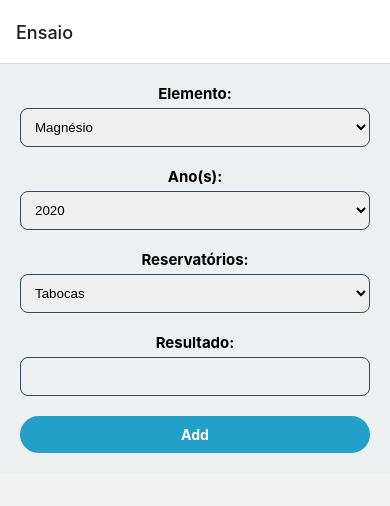
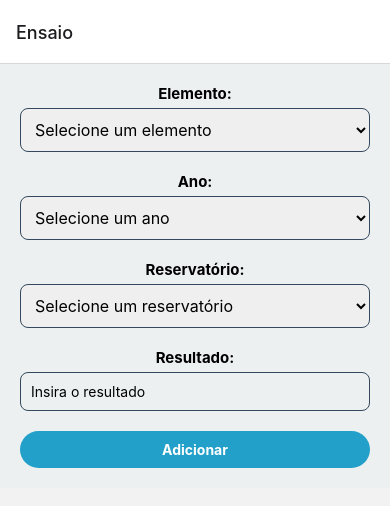
Before and after one commit to FelipePatriota/CAPA, a React Native app in the folder AwesomeProject/: screen / in a window 390 px wide. Shown: the top 506 px of the page. Built offline with nearby package versions, Linux system fonts and the light colour scheme.

Commit message:
Arrumando seleção

```diff
--- a/AwesomeProject/App.js
+++ b/AwesomeProject/App.js
@@ -1,29 +1,24 @@
 import React, { useState } from "react";
-import { View, Text, TouchableOpacity, StyleSheet, ScrollView, TextInput, Alert } from "react-native";
+import { View, Text, TouchableOpacity, StyleSheet, ScrollView, Alert, Picker, TextInput } from "react-native";
 import { NavigationContainer } from "@react-navigation/native";
 import { createStackNavigator } from "@react-navigation/stack";
-import { VictoryChart, VictoryBar, VictoryTheme } from "victory-native";
-
-const generateId = () => {
-  return '_' + Math.random().toString(36).substr(2, 9);
-};
 
 function SelectionScreen({ navigation }) {
   const [selectedElement, setSelectedElement] = useState('');
-  const [selectedYears, setSelectedYears] = useState([]);
-  const [selectedReservoirs, setSelectedReservoirs] = useState([]);
+  const [selectedYear, setSelectedYear] = useState('');
+  const [selectedReservoir, setSelectedReservoir] = useState('');
   const [result, setResult] = useState('');
 
-  const years = ['2020', '2021', '2022', '2023']; // anos disponíveis nas tabelas
-  const reservoirs = ['Tabocas', 'Severino Guerra', 'Pedro Moura']; // reservatórios disponíveis
-  const elements = ['Magnésio', 'Dureza', 'Condutividade', 'Alcalinidade', 'Amonia', 'Cloreto', 'Cor']; // elementos disponíveis
+  const elements = ['Magnésio', 'Dureza', 'Condutividade', 'Alcalinidade', 'Amonia', 'Cloreto', 'Cor'];
+  const years = ['2020', '2021', '2022', '2023'];
+  const reservoirs = ['Tabocas', 'Severino Guerra', 'Pedro Moura'];
 
   const navigateToResults = () => {
-    if (!selectedElement || selectedYears.length === 0 || selectedReservoirs.length === 0 || !result) {
-      Alert.alert('Seleção Incompleta', 'Por favor, selecione um elemento, pelo menos um ano, pelo menos um reservatório e insira um resultado.');
+    if (!selectedElement || !selectedYear || !selectedReservoir || !result) {
+      Alert.alert('Seleção Incompleta', 'Por favor, selecione um elemento, um ano, um reservatório e insira o resultado.');
       return;
     }
-    navigation.navigate('Results', { selectedElement, selectedYears, selectedReservoirs, result });
+    // Aqui você pode realizar a navegação para a tela de resultados, se necessário
   };
 
   return (
@@ -31,57 +26,54 @@ function SelectionScreen({ navigation }) {
       <View style={[styles.container, { paddingTop: 10 }]}>
 
         <Text style={styles.label}>Elemento:</Text>
-        <select
+        <Picker
           style={styles.input}
-          value={selectedElement}
+          selectedValue={selectedElement}
           onValueChange={(itemValue) => setSelectedElement(itemValue)}
         >
-          {elements.map((element) => (
-            <option key={element} value={element}>
-              {element}
-            </option>
+          <Picker.Item label="Selecione um elemento" value="" />
+          {elements.map((element, index) => (
+            <Picker.Item key={index} label={element} value={element} />
           ))}
-        </select>
+        </Picker>
 
-        <Text style={styles.label}>Ano(s):</Text>
-        <select
+        <Text style={styles.label}>Ano:</Text>
+        <Picker
           style={styles.input}
-          value={selectedYears}
-          onValueChange={(itemValue) => setSelectedYears(itemValue)}
+          selectedValue={selectedYear}
+          onValueChange={(itemValue) => setSelectedYear(itemValue)}
         >
-          {years.map((year) => (
-            <option key={year} value={year}>
-              {year}
-            </option>
+          <Picker.Item label="Selecione um ano" value="" />
+          {years.map((year, index) => (
+            <Picker.Item key={index} label={year} value={year} />
           ))}
-        </select>
+        </Picker>
 
-        <Text style={styles.label}>Reservatórios:</Text>
-        <select
+        <Text style={styles.label}>Reservatório:</Text>
+        <Picker
           style={styles.input}
-          value={selectedReservoirs}
-          onValueChange={(itemValue) => setSelectedReservoirs(itemValue)}
+          selectedValue={selectedReservoir}
+          onValueChange={(itemValue) => setSelectedReservoir(itemValue)}
         >
-          {reservoirs.map((reservoir) => (
-            <option key={reservoir} value={reservoir}>
-              {reservoir}
-            </option>
+          <Picker.Item label="Selecione um reservatório" value="" />
+          {reservoirs.map((reservoir, index) => (
+            <Picker.Item key={index} label={reservoir} value={reservoir} />
           ))}
-        </select>
+        </Picker>
 
         <Text style={styles.label}>Resultado:</Text>
         <TextInput
           style={styles.input}
           value={result}
-          onChangeText={(text) => setResult(text)}
-          keyboardType="numeric"
+          onChangeText={setResult}
+          placeholder="Insira o resultado"
         />
 
         <TouchableOpacity
           style={[styles.touchableButton, { borderRadius: 20 }]}
           onPress={navigateToResults}
         >
-          <Text style={styles.touchableButtonText}>Add</Text>
+          <Text style={styles.touchableButtonText}>Adicionar</Text>
         </TouchableOpacity>
       </View>
     </ScrollView>
```
